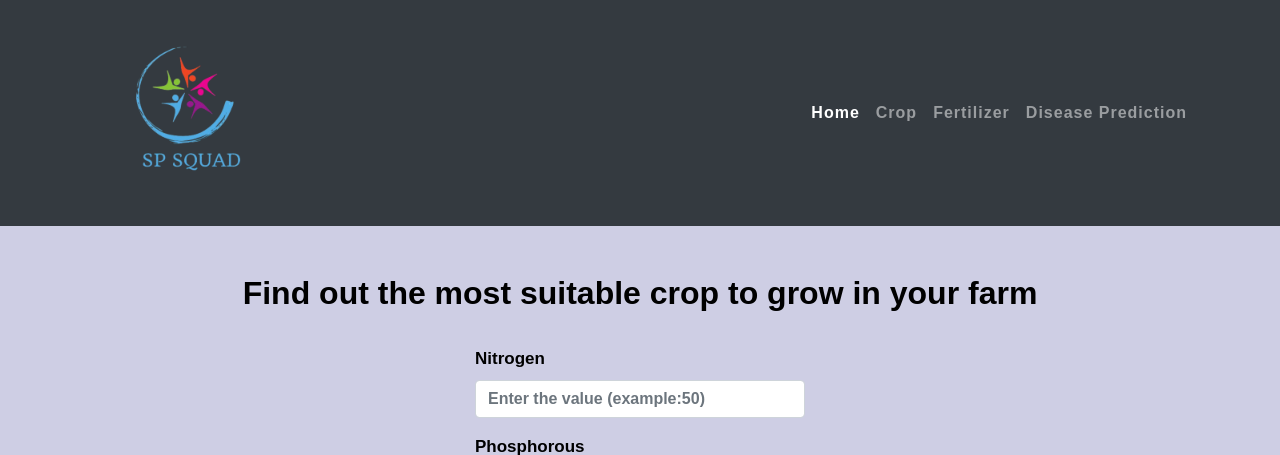
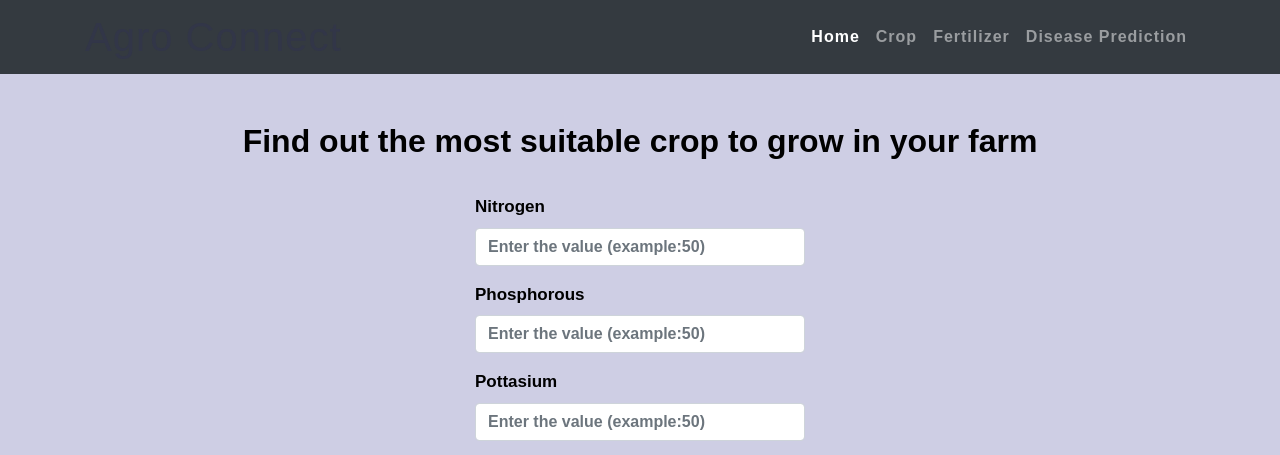
Before and after one commit to maddydevgits/crop-recommendation-system, a Flask app: page /crop-recommend in a window 1280 px wide. Shown: the top 455 px of the page. Run offline with Flask 2, Linux system fonts and the light colour scheme; parts of the project's set-up code (start-up, migrations or seed data) failed here and were passed over; some libraries are stand-ins or nearby versions; some web fonts are replaced.

Commit message:
updating header

```diff
--- a/templates/layout.html
+++ b/templates/layout.html
@@ -158,7 +158,8 @@ Smartphone Compatible web template, free webdesigns for Nokia, Samsung, LG, Sony
 	<nav class="navbar navbar-expand-lg navbar-dark bg-dark static-top" style="background-color: #1C00ff00;">
 		<div class="container">
 			<a class="navbar-brand" href="{{ url_for('home') }}">
-				<img src="{{ url_for('static', filename='images/splogo.png') }}" style="width: 200px; height: 200px" alt="">
+				<!-- <img src="{{ url_for('static', filename='images/splogo.png') }}" style="width: 200px; height: 200px" alt=""> -->
+				 <h1>Agro Connect</h1>
 			</a>
 			<button class="navbar-toggler" type="button" data-toggle="collapse" data-target="#navbarResponsive"
 				aria-controls="navbarResponsive" aria-expanded="false" aria-label="Toggle navigation">
```
